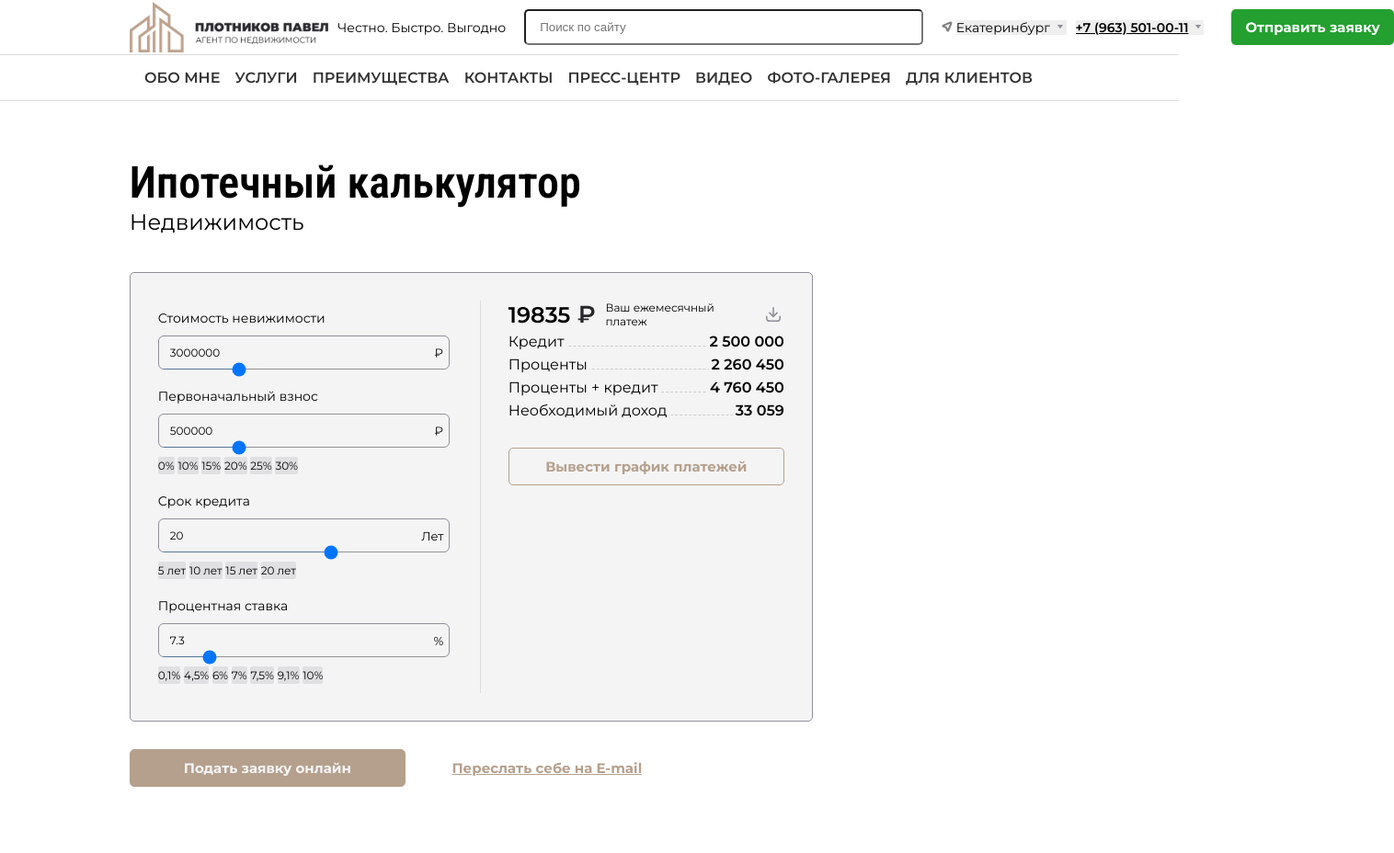
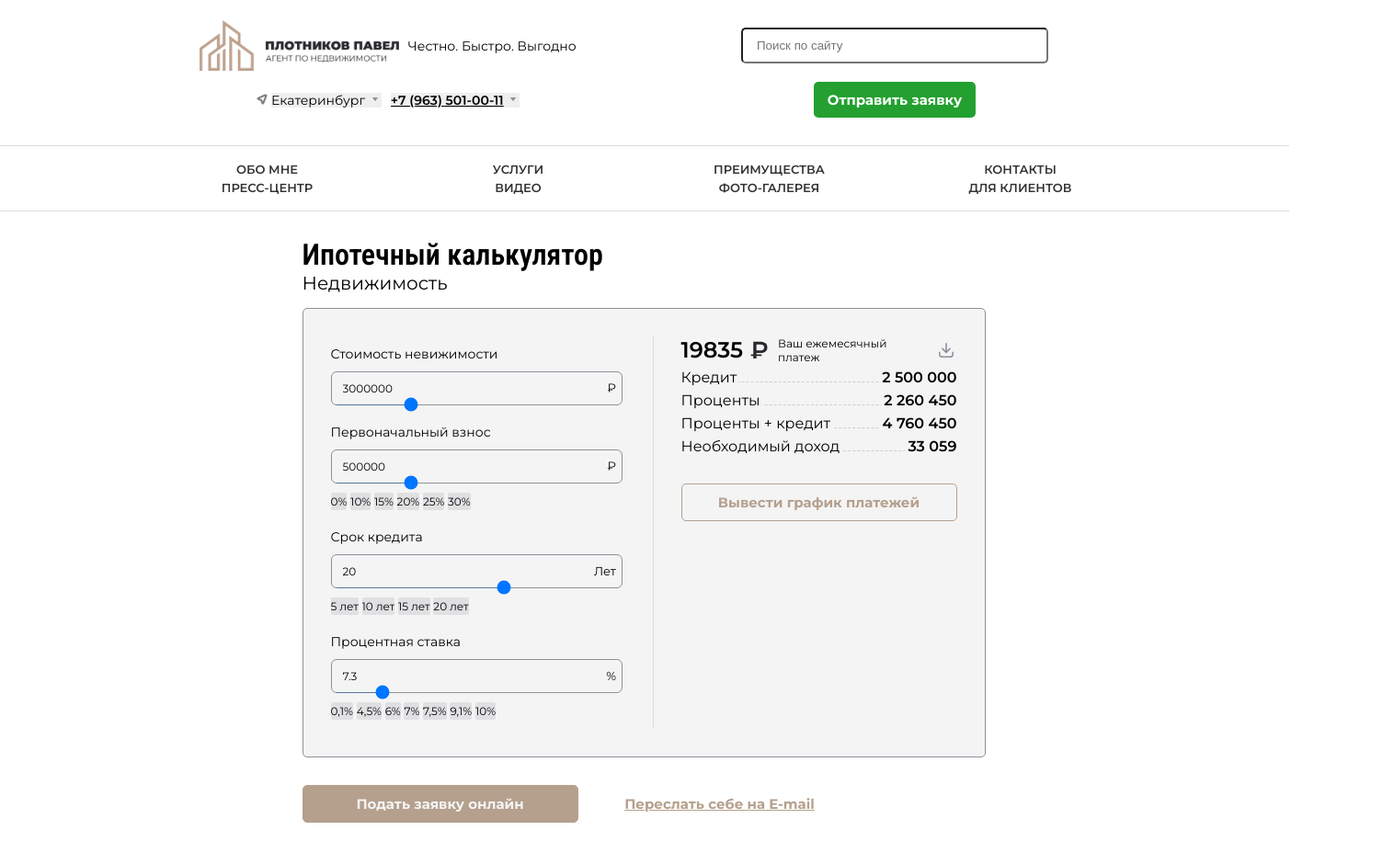
Before and after one commit to Rastyapaa/x10, a plain HTML site: page index.html in a window 1280 px wide. Shown: the top 928 px of the page at 92% size, 1516 px wide, since content can reach past the window. Drawn offline with Linux system fonts and the light colour scheme.

Commit message:
тест

```diff
--- a/main.css
+++ b/main.css
@@ -1,14 +1,12 @@
 * {
     margin: 0;
     padding: 0;
-    /* box-sizing: border-box; */
 }
 body{
 
 }
 header {
     font-family: 'Montserrat', sans-serif;
-
 
 }
 
@@ -34,25 +32,25 @@ p {
     display: flex;
     justify-content: space-between;
     align-items: center;
-    /* padding: 20px; */
     top: 0;
     z-index: 1;
-    /* margin: 0px 210px; */
     white-space: nowrap;
     font-size: 14px;
-    padding: 0px 11%;
+    padding: 20px 11%;
 }
 .header__logo {
     display: flex;
+
 }
 .header__item {
     margin: 10px 10px;
    display: flex;
    align-items: center;
 
+
 }
 header input {
-    width: 400px;
+    width: 20vw;
     padding: 10px 15px;
     border-radius: 5px;;
 }
@@ -66,7 +64,6 @@ header input {
     align-items: center;
     list-style-type: none;
     padding: 15px 11%;
-    /* margin: 15px 210px; */
     text-transform: uppercase;
 
 }
@@ -127,12 +124,7 @@ form {
 .form {
     display: flex;
     justify-content: flex-start;
-    /* margin: 0px 210px; */
     padding: 60px 11%;
-
-
-
-
 }
 .form h1 {
     font-size: 48px;
@@ -145,7 +137,6 @@ h3 {
 .form p {
     font-size: 13px;
     font-weight: 400;
-    /* opacity: 0.65;    */
 }
 
 .form__group {
@@ -155,8 +146,6 @@ h3 {
     text-align: left;
     width: 380px;
     padding: 10px 0px;
-
-
 }
 .form__group label {
     margin: 0px 0px 10px 30px;
@@ -320,15 +309,10 @@ span.num {
     font-weight: 600;
   }
 .form-right {
-
-    /* border-color:#B5A08D; */
-
     background-color: #F4F4F5;
  }
  .container {
     padding: 20px 11%;
-    /* margin: 20px 200px; */
-    /* width: 1350px; */
     display: grid;
     grid-template-columns: 2fr 2fr 2fr 2fr 3fr 1fr;
  }
@@ -361,7 +345,6 @@ span.num {
     width: 100%;
     background-color: #F4F4F5;
     border-top: 1px solid #90909A33;
-    /* display: flex; */
     white-space: nowrap;
     font-size: 15px;
 
@@ -415,7 +398,6 @@ span.num {
 .footer-top {
     display: flex;
     justify-content: space-between;
-    /* margin: 0px 210px; */
     padding: 0px 11%;
 }
 .footer-bottom {
@@ -428,7 +410,7 @@ span.num {
     font-size: 13px;
 }
 
-@media (max-width: 1096px) {
+@media (max-width: 1400px) {
     .form h1 {
         font-size: 32px;
     }
@@ -436,7 +418,7 @@ span.num {
         font-size: 20px;
     }
     body {
-        width: 1096px;
+        width: 1400px;
     }
     .header__section {
         display: grid;
```
Also changed, not shown: index.html (+0 -8 lines).
